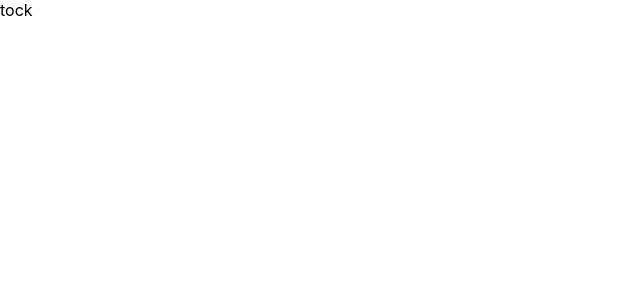
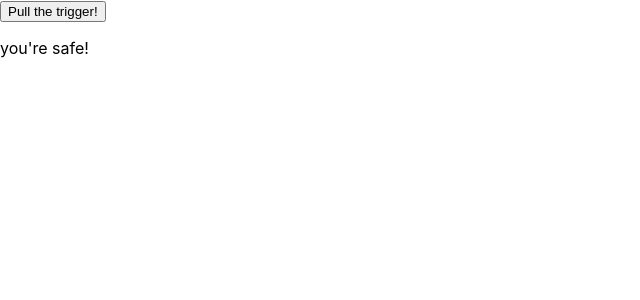
Before and after one commit to thinkful-ei-rabbit/noteful-michaelH-steven, a React (Create React App) app: page / in a window 1280 px wide. Shown: the top 300 px of the page, without its empty margins (0-640 px from the left). Built offline with nearby package versions, Linux system fonts and the light colour scheme.

Commit message:
working gun

```diff
--- a/src/index.js
+++ b/src/index.js
@@ -4,6 +4,7 @@
 import './index.css';
 import {HelloWorld} from './state-drills/HelloWorld.js';
 import Bombs from './state-drills/Bomb';
+import Gun from './state-drills/RouletteGun';
 
-ReactDOM.render(<Bombs />, document.getElementById('root'));
+ReactDOM.render(<Gun />, document.getElementById('root'));
 //ReactDOM.render(<App />, document.getElementById('root'));
--- /dev/null
+++ b/src/state-drills/RouletteGun.js
@@ -0,0 +1,57 @@
+import React from 'react';
+
+
+class Gun extends React.Component {
+    static defaultProps = {
+        bulletInChamber: 8
+    }
+
+    state = {
+        chamber: null,
+        spinningTheChamber: false
+    };
+
+    componentWillUnmount() {
+        clearTimeout(this.timeout);
+    }
+
+    triggerPull = () => {
+        this.setState({
+            spinningTheChamber: true,
+        })
+        this.timeout = setTimeout(() => {
+            const randomChamber = Math.ceil(Math.random() * 8)
+
+            this.setState({
+                chamber: randomChamber,
+                spinningTheChamber: false
+            })
+        }, 2000)
+    }
+
+    result() {
+        const { chamber, spinningTheChamber } = this.state
+        const { bulletInChamber } = this.props
+        if (spinningTheChamber) {
+            return 'spinning the chamber and pulling the trigger!...';
+        } else if(chamber === bulletInChamber) {
+            return 'BANG!!!'
+        } else {
+            return "you're safe!"
+        }
+    }
+
+    render() {
+        return (
+            <div>
+                <button onClick={this.triggerPull}>
+                    Pull the trigger!
+                </button>
+                <p>{this.result()}</p>
+            </div>
+
+        )
+    }
+}
+
+export default Gun;
```
Also changed, not shown: 1 other file (tests, documents, lock files or other folders).
